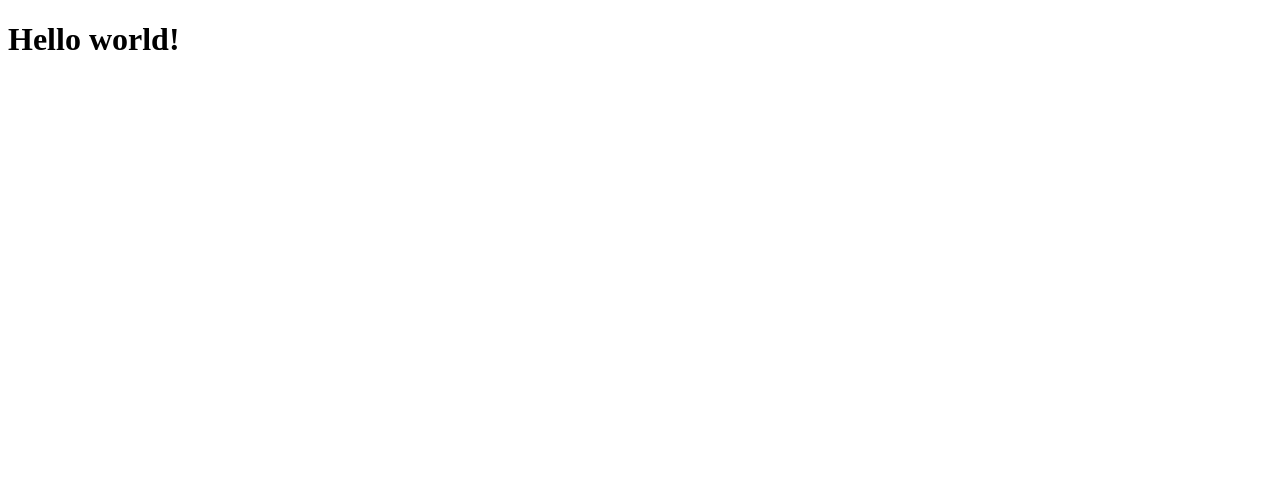
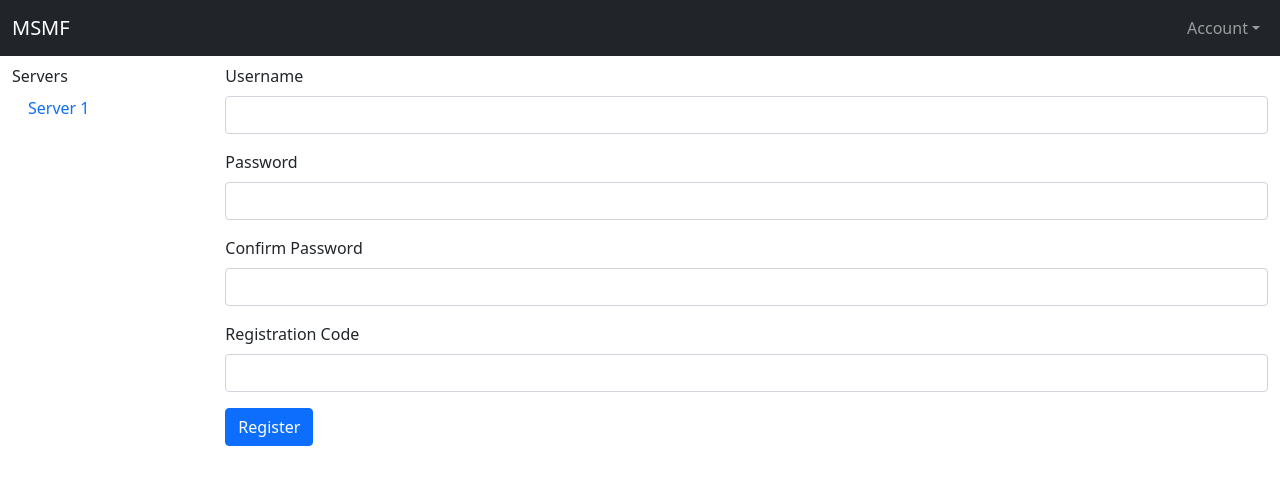
Before and after one commit to stew3254/msmf, a React app in the folder frontend/: page /register in a window 1280 px wide. Shown: the top 484 px of the page. Built offline with nearby package versions, Linux system fonts and the light colour scheme; the HTML template or start-up script is replaced by a standard one.

Commit message:
Recreate skeletons of the pages as components in a router

```diff
--- a/frontend/package.json
+++ b/frontend/package.json
@@ -10,10 +10,14 @@
   "private": true,
   "devDependencies": {
     "@parcel/transformer-pug": "2.0.0-beta.2",
+    "@parcel/transformer-sass": "2.0.0-beta.2",
     "parcel": "^2.0.0-beta.2"
   },
   "dependencies": {
+    "bootstrap": "5.0.2",
     "react": "^17.0.2",
-    "react-dom": "^17.0.2"
+    "react-bootstrap": "^2.0.0-beta.4",
+    "react-dom": "^17.0.2",
+    "react-router-dom": "^5.2.0"
   }
 }
--- /dev/null
+++ b/frontend/src/components/App.tsx
@@ -0,0 +1,63 @@
+import * as React from "react";
+import {BrowserRouter as Router, Link, Route, Switch} from "react-router-dom";
+import {Container, Nav, Navbar, NavDropdown, NavItem, NavLink, Row} from "react-bootstrap";
+import Home from "./Home";
+import Login from "./Login";
+import Invite from "./Invite";
+import Register from "./Register";
+import ChangePassword from "./ChangePassword";
+
+export default function App() {
+    return (
+        <Router>
+            <Navbar bg="dark" variant="dark">
+                <Container fluid>
+                    <Navbar.Brand as={Link} to="/">MSMF</Navbar.Brand>
+                    <Navbar.Toggle/>
+                    <Navbar.Collapse role="navigation" className="justify-content-end">
+                        <Nav>
+                            <NavDropdown id="account-dropdown" title="Account" align="end">
+                                <NavDropdown.Item as={Link} to="/invite">Invite</NavDropdown.Item>
+                                <NavDropdown.Item as={Link} to="/login">Login</NavDropdown.Item>
+                                <NavDropdown.Item as={Link} to="/register">Register</NavDropdown.Item>
+                                <NavDropdown.Item as={Link} to="/change-password">Change Password</NavDropdown.Item>
+                            </NavDropdown>
+                        </Nav>
+                    </Navbar.Collapse>
+                </Container>
+            </Navbar>
+
+            {/* A <Switch> looks through its children <Route>s and
+            renders the first one that matches the current URL. */}
+            <Container fluid className="mt-2">
+                <Row>
+                    <div className="col-md-2">
+                        <Nav variant="pills" className="flex-column sticky-top top-0">
+                            <NavItem>Servers</NavItem>
+                            <NavLink as={Link} to="/">Server 1</NavLink>
+                        </Nav>
+                    </div>
+                    <div className="col-md-10">
+                        <Switch>
+                            <Route path="/invite">
+                                <Invite/>
+                            </Route>
+                            <Route path="/login">
+                                <Login/>
+                            </Route>
+                            <Route path="/register">
+                                <Register/>
+                            </Route>
+                            <Route path="/change-password">
+                                <ChangePassword/>
+                            </Route>
+                            <Route path="/">
+                                <Home/>
+                            </Route>
+                        </Switch>
+                    </div>
+                </Row>
+            </Container>
+        </Router>
+    );
+}
--- /dev/null
+++ b/frontend/src/components/ChangePassword.tsx
@@ -0,0 +1,25 @@
+import * as React from "react";
+import {Button, Form} from "react-bootstrap";
+
+export default function ChangePassword() {
+    return (
+        <Form>
+            <Form.Group className="mb-3">
+                <Form.Label>Current Password</Form.Label>
+                <Form.Control type="password"/>
+            </Form.Group>
+
+            <Form.Group className="mb-3">
+                <Form.Label>New Password</Form.Label>
+                <Form.Control type="password"/>
+            </Form.Group>
+
+            <Form.Group className="mb-3">
+                <Form.Label>Confirm New Password</Form.Label>
+                <Form.Control type="password"/>
+            </Form.Group>
+
+            <Button variant="primary" type="submit">Change Password</Button>
+        </Form>
+    )
+}
--- /dev/null
+++ b/frontend/src/components/Home.tsx
@@ -0,0 +1,10 @@
+import * as React from "react";
+
+export default function Home() {
+    return (
+        <div className="p-5 bg-light">
+            <h1 className="display-4">Welcome to MSMF!</h1>
+            <p className="lead">The best Minecraft Server Management Framework ever!</p>
+        </div>
+    )
+}
--- /dev/null
+++ b/frontend/src/components/Invite.tsx
@@ -0,0 +1,7 @@
+import * as React from "react";
+
+export default function Invite() {
+    return (
+        <h1>Generate Invite Code</h1>
+    )
+}
--- /dev/null
+++ b/frontend/src/components/Login.tsx
@@ -0,0 +1,20 @@
+import * as React from "react";
+import {Button, Form} from "react-bootstrap";
+
+export default function Login() {
+    return (
+        <Form>
+            <Form.Group className="mb-3">
+                <Form.Label>Username</Form.Label>
+                <Form.Control type="text"/>
+            </Form.Group>
+
+            <Form.Group className="mb-3">
+                <Form.Label>Password</Form.Label>
+                <Form.Control type="password"/>
+            </Form.Group>
+
+            <Button variant="primary" type="submit">Log in</Button>
+        </Form>
+    )
+}
--- /dev/null
+++ b/frontend/src/components/Register.tsx
@@ -0,0 +1,30 @@
+import * as React from "react";
+import {Button, Form} from "react-bootstrap";
+
+export default function Register() {
+    return (
+        <Form>
+            <Form.Group className="mb-3">
+                <Form.Label>Username</Form.Label>
+                <Form.Control type="text"/>
+            </Form.Group>
+
+            <Form.Group className="mb-3">
+                <Form.Label>Password</Form.Label>
+                <Form.Control type="password"/>
+            </Form.Group>
+
+            <Form.Group className="mb-3">
+                <Form.Label>Confirm Password</Form.Label>
+                <Form.Control type="password"/>
+            </Form.Group>
+
+            <Form.Group className="mb-3">
+                <Form.Label>Registration Code</Form.Label>
+                <Form.Control type="text"/>
+            </Form.Group>
+
+            <Button variant="primary" type="submit">Register</Button>
+        </Form>
+    )
+}
--- a/frontend/src/index.tsx
+++ b/frontend/src/index.tsx
@@ -1,4 +1,6 @@
-import React from "react";
-import { render } from "react-dom";
+import "../node_modules/bootstrap/dist/css/bootstrap.min.css";
+import * as React from "react";
+import {render} from "react-dom";
+import App from "./components/App";
 
-render(<h1>Hello world!</h1>, document.getElementById("root"));
+render(<App/>, document.getElementById("root"));
```
Also changed, not shown: 1 other file (tests, documents, lock files or other folders).
